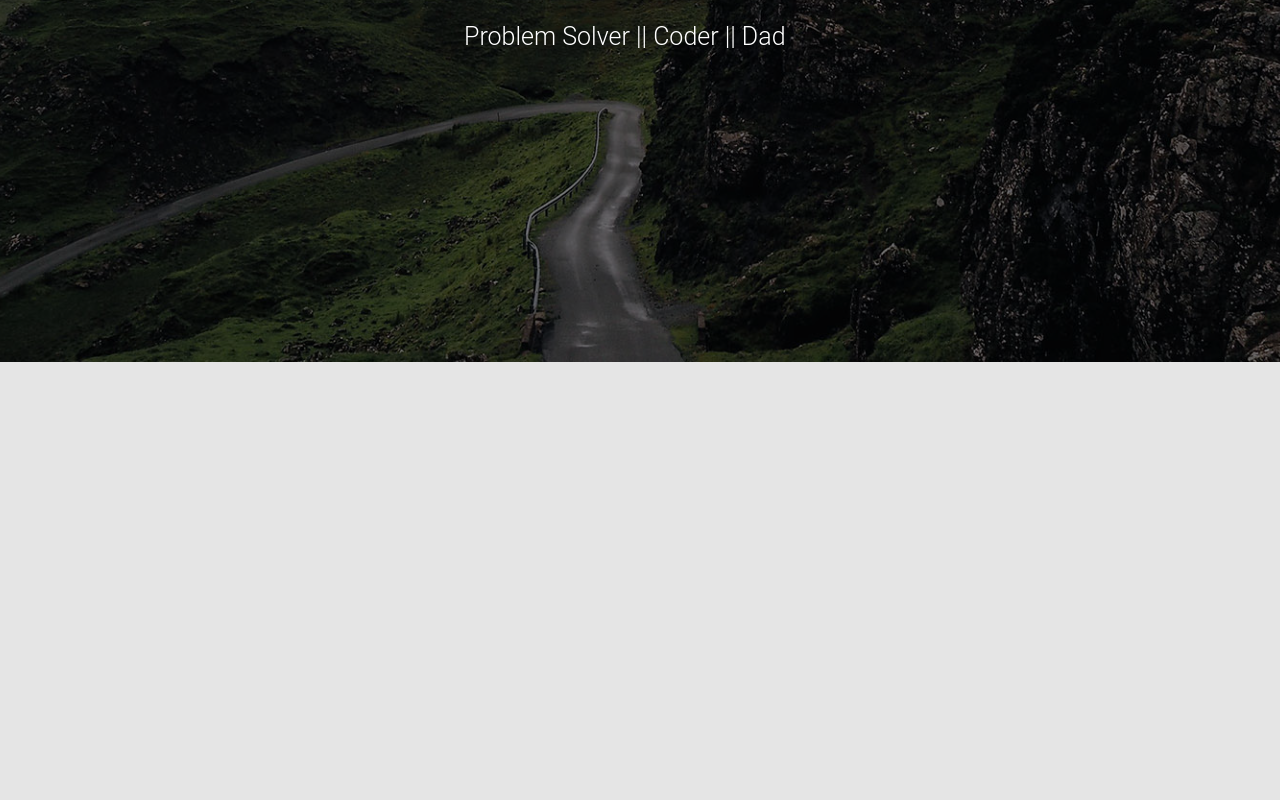
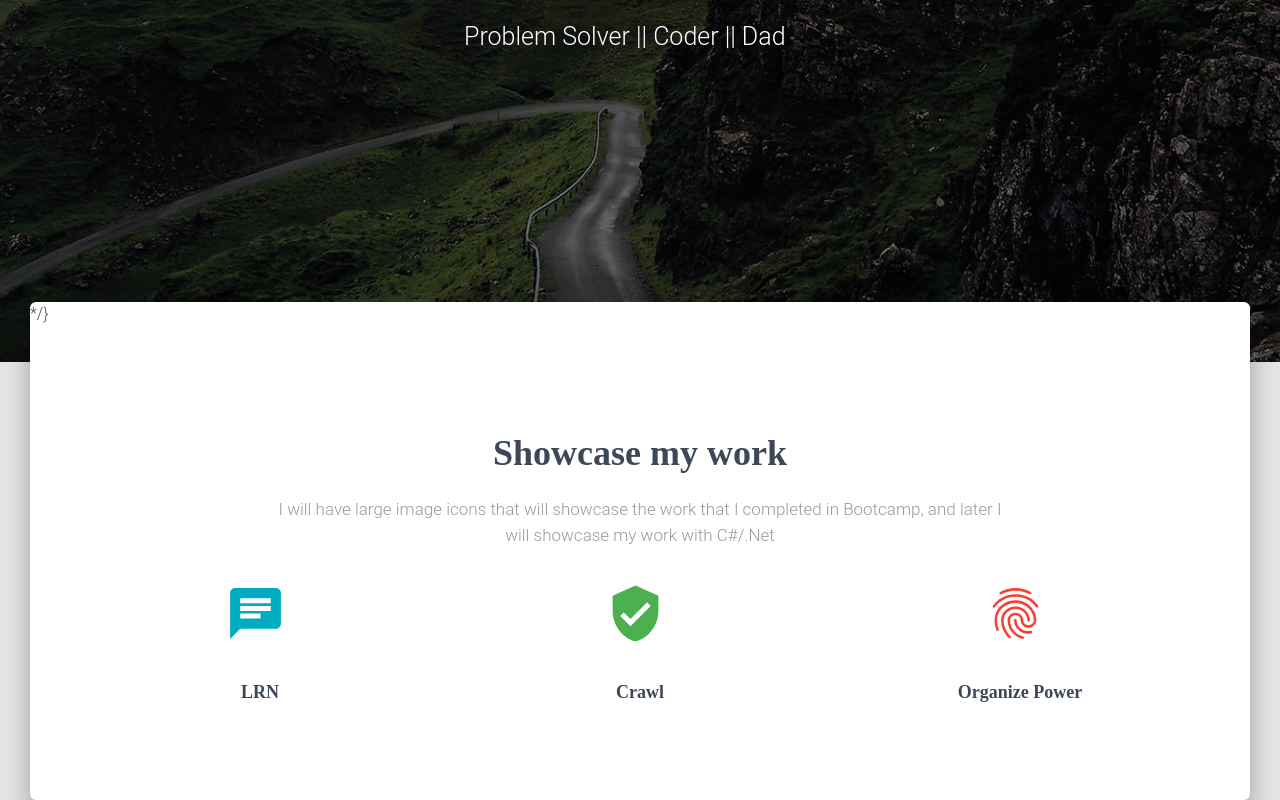
Before and after one commit to JerryMcDonald/PortfolioWebsite, a React (Create React App) app in the folder my-app/: page / in a window 1280 px wide. Shown: the part 358-1158 px from the top of the page. Before the commit the page ends 800 px from the top, so only its background shows below. Built offline with nearby package versions, Linux system fonts and the light colour scheme.

Commit message:
create the contact click function

```diff
--- a/my-app/src/views/HomePage/HomePage.js
+++ b/my-app/src/views/HomePage/HomePage.js
@@ -18,6 +18,7 @@ import styles from "../../assets/jss/material-kit-react/views/landingPage.js";
 // Sections for this page
 import WebpageShowcase from "./Sections/WebpageShowcase.js";
 import Resume from "./Sections/Resume.js";
+import Contact from "./Sections/Contact.js";
 // import TeamSection from "./Sections/TeamSection.js";
 // import WorkSection from "./Sections/WorkSection.js";
 
@@ -26,19 +27,24 @@ const dashboardRoutes = [];
 const useStyles = makeStyles(styles);
 
 export default function HomePage(props) {
-  const [clickResume, setClickResume] = useState(false);
+  const [clickContact, setClickContact] = useState(false);
   const classes = useStyles();
   const { ...rest } = props;
-  const resumeClick = () => {
-    setClickResume(!clickResume);
-  };
+
+  // const resumeClick = () => {
+  //   setClickResume(!clickResume);
+  // };
+
+  const contactClick = () => {
+    setClickContact(!clickContact);
+  }
   return (
     <div>
       <Header
         color="transparent"
         routes={dashboardRoutes}
         brand="Jerry McDonald"
-        rightLinks={<HeaderLinks resumeClick={resumeClick} />}
+        rightLinks={<HeaderLinks contactClick={contactClick} />}
         fixed
         changeColorOnScroll={{
           height: 400,
@@ -66,13 +72,13 @@ export default function HomePage(props) {
           </GridContainer>
         </div>
       </Parallax>
-      {/* <div className={classNames(classes.main, classes.mainRaised)}> */}
-        {/* <div className={classes.container}> */}
-          {/* {clickResume ? <Resume /> : <WebpageShowcase />} */}
+      <div className={classNames(classes.main, classes.mainRaised)}> */}
+        <div className={classes.container}>
+          {clickContact ? <Contact /> : <WebpageShowcase />}
           {/* <TeamSection /> */}
           {/* <WorkSection /> */}
-        {/* </div> */}
-      {/* </div> */}
+        </div>
+      </div>
       {/* <Footer /> */}
     </div>
   );
```
